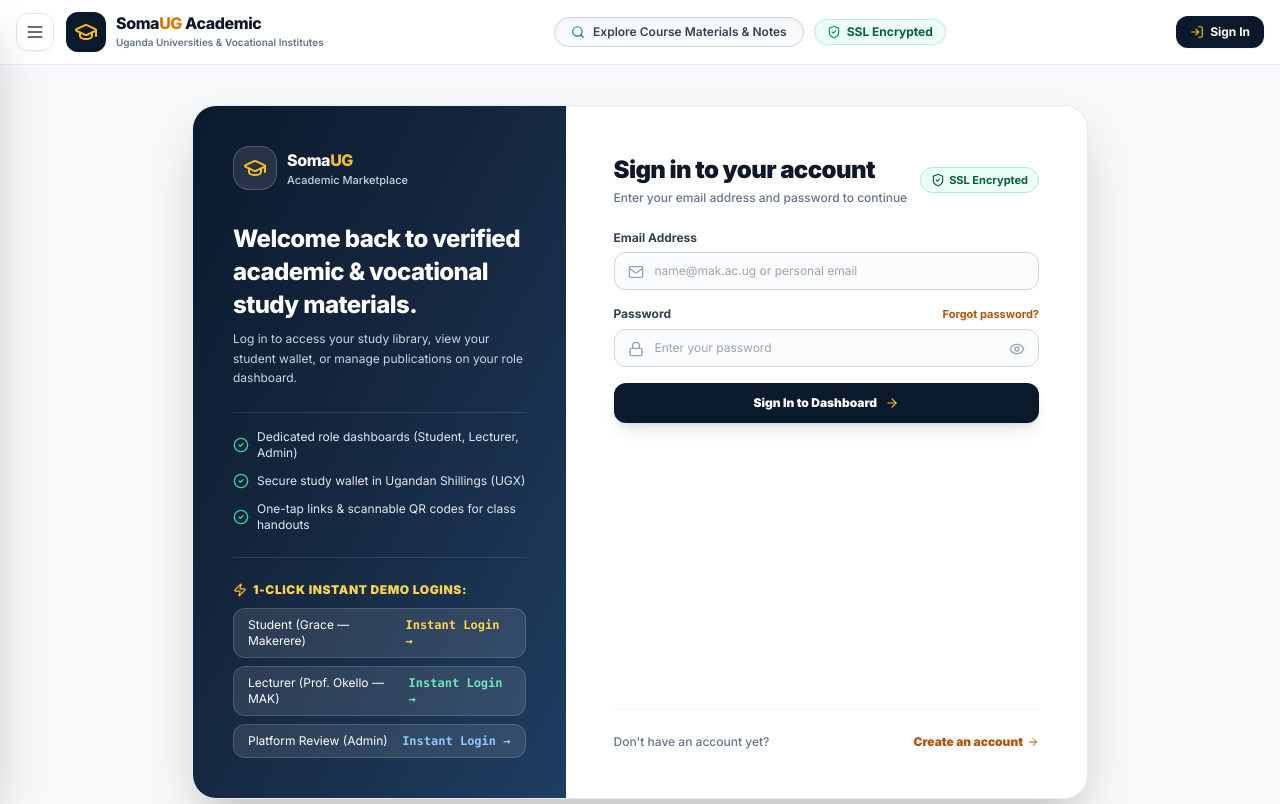
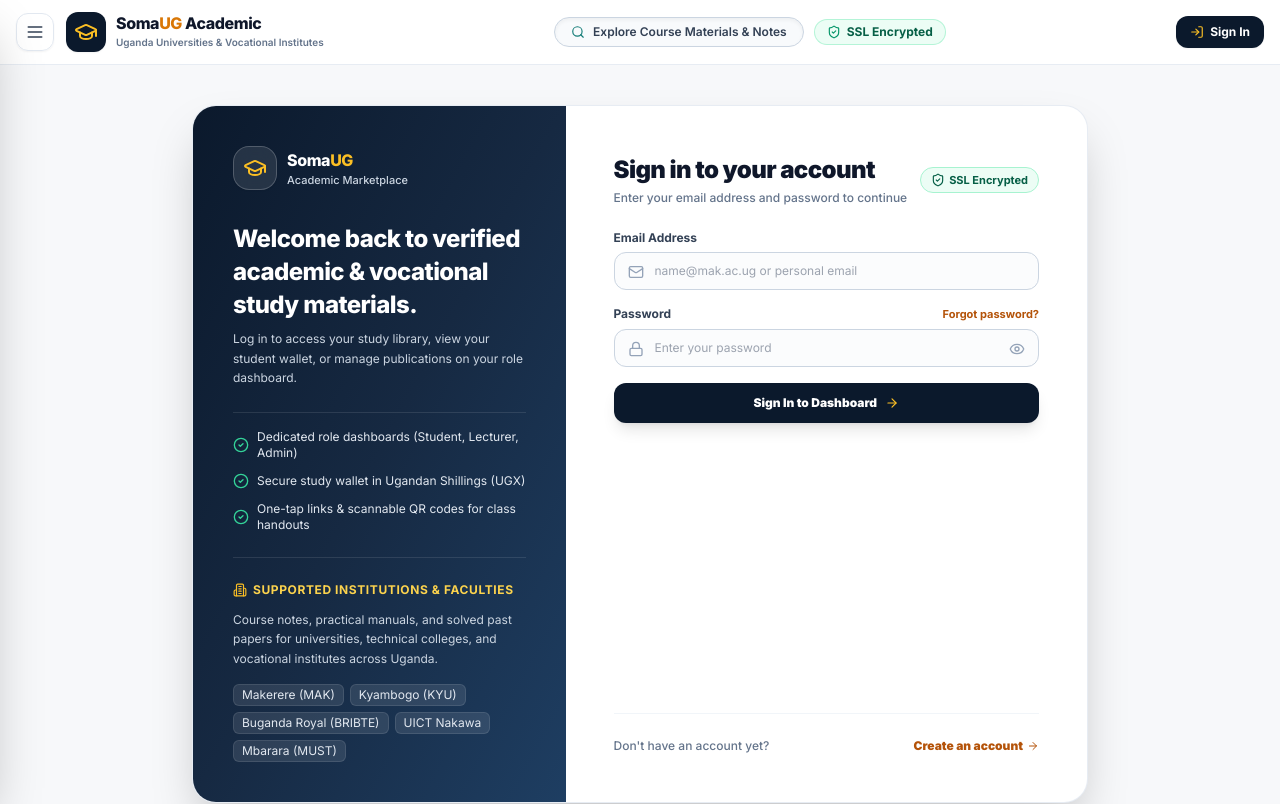
Before and after one commit to develijah27-a11y/STUDY-TOOL, a Next.js app: page /sign-in in a window 1280 px wide. Shown: the top 804 px of the page. Built offline with nearby package versions, Linux system fonts and the light colour scheme; no server answers.

Commit message:
design(auth): replace mock 1-click demo buttons with institutional trust showcase

```diff
--- a/src/app/(auth)/sign-in/page.tsx
+++ b/src/app/(auth)/sign-in/page.tsx
@@ -17,6 +17,7 @@ import {
   BookOpen,
   Wallet,
   Zap,
+  Building2,
 } from "lucide-react";
 
 export default function SignInPage() {
@@ -156,49 +157,21 @@ export default function SignInPage() {
             </div>
           </div>
 
-          {/* 1-Click Instant Demo Logins */}
-          <div className="relative z-10 pt-6 mt-6 border-t border-white/10 space-y-2.5">
-            <span className="text-xs font-black uppercase tracking-wider text-amber-300 flex items-center gap-1.5">
-              <Zap className="h-3.5 w-3.5 text-amber-400" />
-              <span>1-Click Instant Demo Logins:</span>
+          {/* Supported Institutions & Accreditation */}
+          <div className="relative z-10 pt-6 mt-6 border-t border-white/10 space-y-3">
+            <span className="text-xs font-bold uppercase tracking-wider text-amber-300 flex items-center gap-1.5">
+              <Building2 className="h-3.5 w-3.5 text-amber-400" />
+              <span>Supported Institutions &amp; Faculties</span>
             </span>
-
-            <div className="grid grid-cols-1 gap-2 text-xs">
-              <button
-                type="button"
-                onClick={() => handleInstantDemoLogin("namukasa.grace@students.mak.ac.ug", "student")}
-                disabled={Boolean(demoLoading)}
-                className="w-full text-left rounded-xl bg-white/10 hover:bg-white/20 border border-white/15 px-3.5 py-2 transition flex items-center justify-between"
-              >
-                <span>Student (Grace — Makerere)</span>
-                <span className="text-xs text-amber-300 font-bold font-mono">
-                  {demoLoading === "student" ? "Signing In..." : "Instant Login →"}
-                </span>
-              </button>
-
-              <button
-                type="button"
-                onClick={() => handleInstantDemoLogin("prof.okello@cis.mak.ac.ug", "lecturer")}
-                disabled={Boolean(demoLoading)}
-                className="w-full text-left rounded-xl bg-white/10 hover:bg-white/20 border border-white/15 px-3.5 py-2 transition flex items-center justify-between"
-              >
-                <span>Lecturer (Prof. Okello — MAK)</span>
-                <span className="text-xs text-emerald-300 font-bold font-mono">
-                  {demoLoading === "lecturer" ? "Signing In..." : "Instant Login →"}
-                </span>
-              </button>
-
-              <button
-                type="button"
-                onClick={() => handleInstantDemoLogin("admin@ugandastudy.ug", "admin")}
-                disabled={Boolean(demoLoading)}
-                className="w-full text-left rounded-xl bg-white/10 hover:bg-white/20 border border-white/15 px-3.5 py-2 transition flex items-center justify-between"
-              >
-                <span>Platform Review (Admin)</span>
-                <span className="text-xs text-blue-300 font-bold font-mono">
-                  {demoLoading === "admin" ? "Signing In..." : "Instant Login →"}
-                </span>
-              </button>
+            <p className="text-xs text-slate-300 leading-relaxed font-normal">
+              Course notes, practical manuals, and solved past papers for universities, technical colleges, and vocational institutes across Uganda.
+            </p>
+            <div className="flex flex-wrap gap-1.5 pt-1 text-xs">
+              <span className="rounded-md bg-white/10 border border-white/10 px-2 py-0.5 text-slate-200">Makerere (MAK)</span>
+              <span className="rounded-md bg-white/10 border border-white/10 px-2 py-0.5 text-slate-200">Kyambogo (KYU)</span>
+              <span className="rounded-md bg-white/10 border border-white/10 px-2 py-0.5 text-slate-200">Buganda Royal (BRIBTE)</span>
+              <span className="rounded-md bg-white/10 border border-white/10 px-2 py-0.5 text-slate-200">UICT Nakawa</span>
+              <span className="rounded-md bg-white/10 border border-white/10 px-2 py-0.5 text-slate-200">Mbarara (MUST)</span>
             </div>
           </div>
         </div>
```
